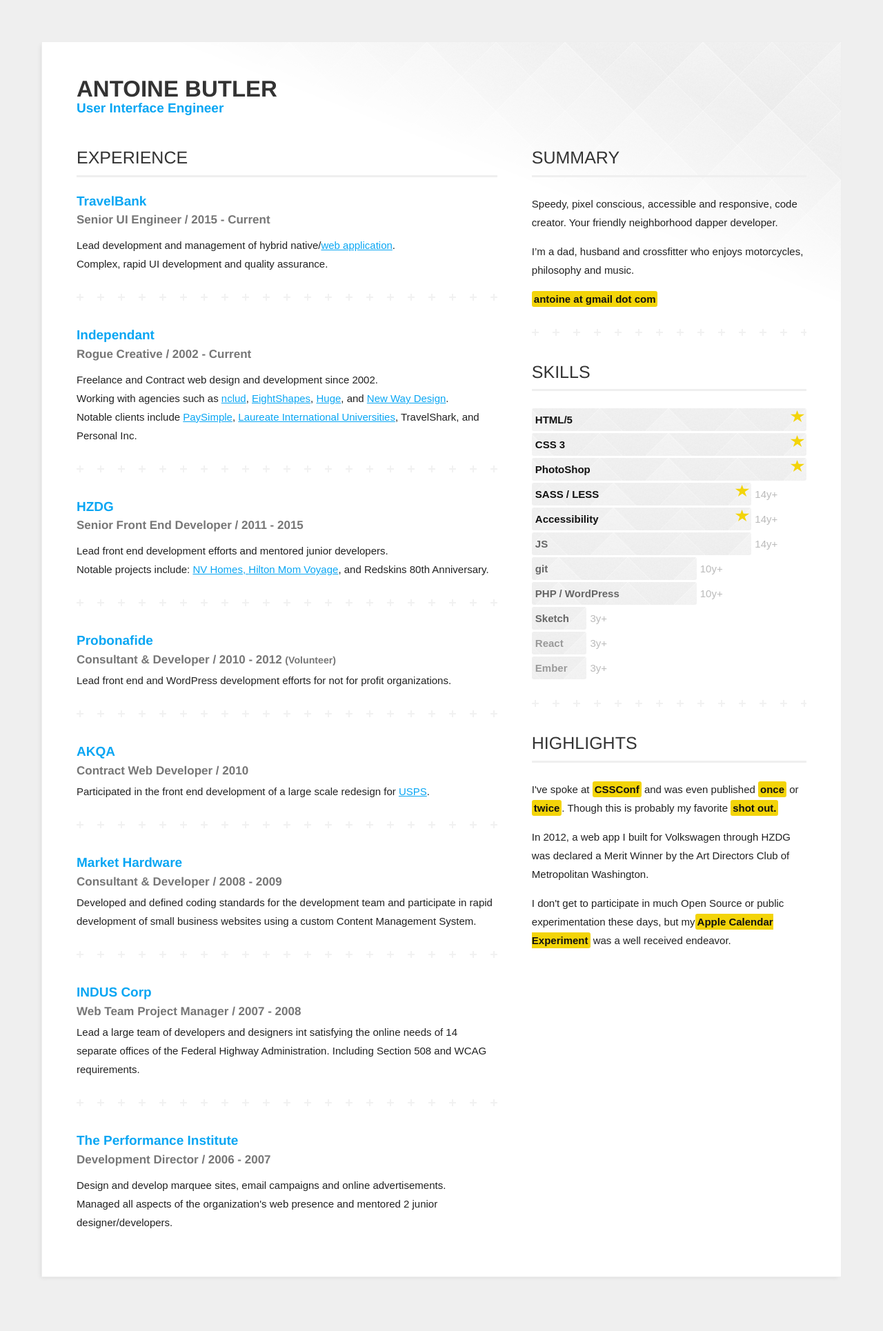
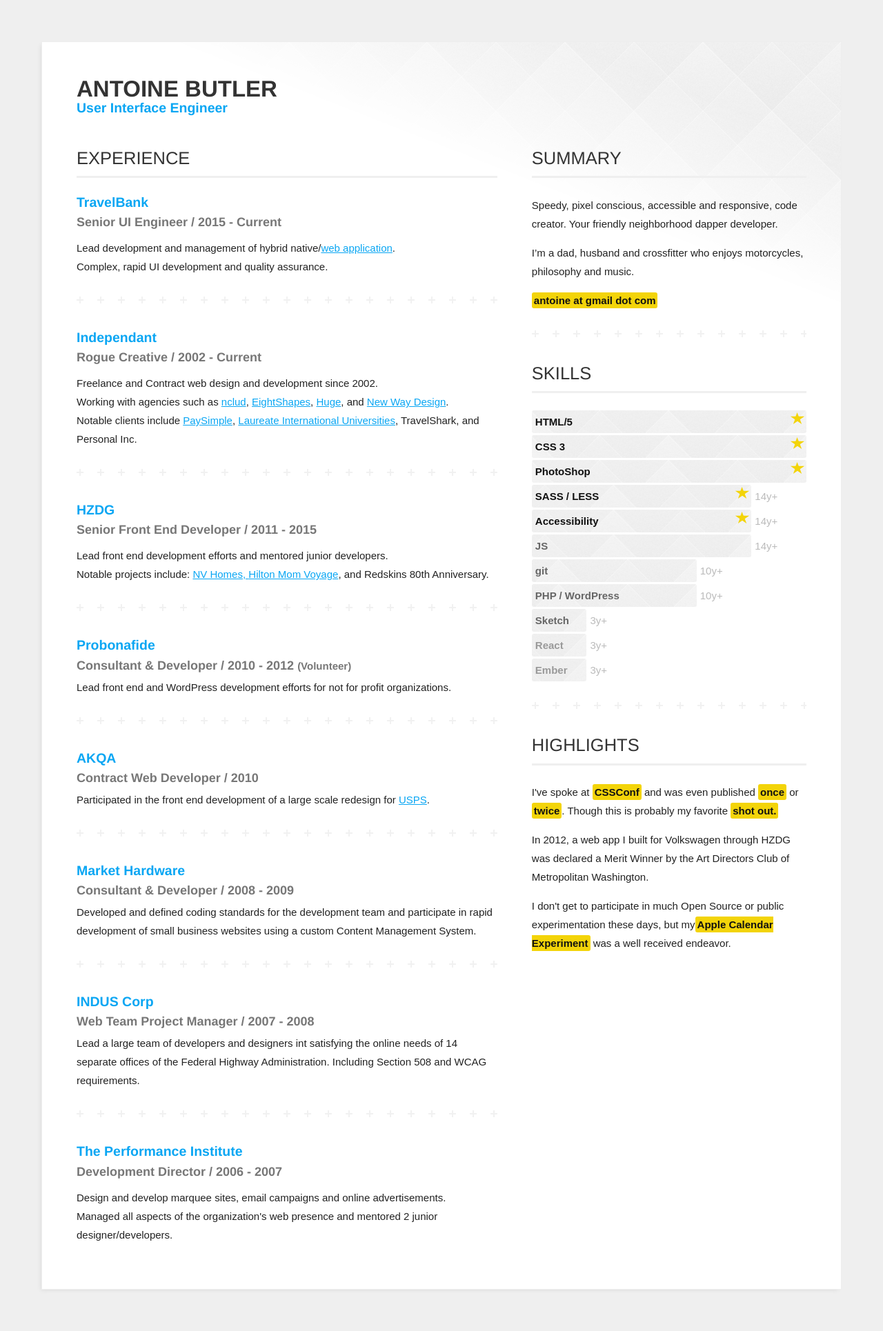
Before and after one commit to aebsr/aebsr.github.com, a Jekyll site: the page resume.html, which Jekyll copies as it is, in a window 1280 px wide. Shown: the whole page at 69% size. Built offline with Jekyll 4.4.1, drawn with Linux system fonts in a browser that asks for light colours.

Commit message:
responsive

```diff
--- a/resume.html
+++ b/resume.html
@@ -1,5 +1,12 @@
-<html>
+<!DOCTYPE html>
+<html lang="en">
   <head>
+    <meta charset="utf-8">
+    <title>Antoine Butler / Interface Engineer</title>
+    <meta name="description" content="Antoine Butler's Resume">
+    <meta name="viewport" content="width=device-width, initial-scale=1">
+    <meta name="robots" content="noindex">
+
     <style>
       :root {
         font: 500 15px/1.8 "Century Gothic", CenturyGothic, AppleGothic, sans-serif;
@@ -37,11 +44,11 @@
       }
 
       h1 {
-        font: 700 33px/1.1 Helvetica, Arial, sans-serif;
+        font: 700 2.2rem/1.1 Helvetica, Arial, sans-serif;
       }
 
       h3 {
-        font: 400 25px/1 Helvetica, Arial, sans-serif;
+        font: 400 1.7rem/1 Helvetica, Arial, sans-serif;
         padding-bottom: 0.5em;
         border-bottom: 3px solid #efefef;
         margin-bottom: 1em;
@@ -49,7 +56,7 @@
 
       h2, h4, h6 {
         color: #09a6f3;
-        font: 700 19px/1 "Helvetica Neue", Helvetica, Arial, sans-serif;
+        font: 700 1.3rem/1 "Helvetica Neue", Helvetica, Arial, sans-serif;
       }
 
       h4, h5, h6 {
@@ -58,7 +65,7 @@
       }
 
       h5, h6 {
-        font: 700 17px/1 Helvetica, Arial, sans-serif;
+        font: 700 1.2rem/1 Helvetica, Arial, sans-serif;
         color: #777;
       }
 
@@ -200,6 +207,30 @@
         font-weight: bold;
       }
 
+      @media (max-width: 68rem) {
+        body {
+          margin: 30px;
+        }
+      }
+
+      @media (max-width: 51rem) {
+        :root {font-size: 13px}
+        body {
+          margin: 0;
+        }
+        header,
+        main {
+          padding-bottom: 50px;
+        }
+        .page {
+          padding: 30px;
+          display: block;
+          border: none;
+          box-shadow: none;
+          background-attachment: fixed;
+        }
+      }
+
       @media print {
         body {margin: 0}
         .page {
```
